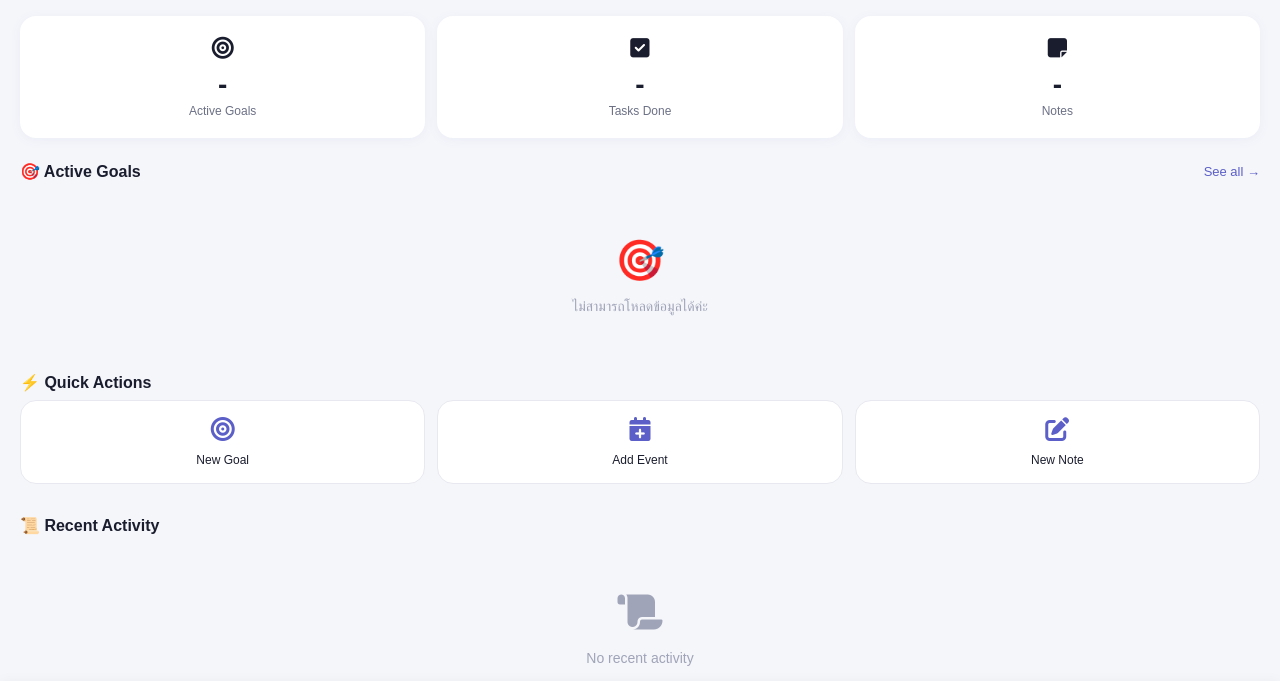
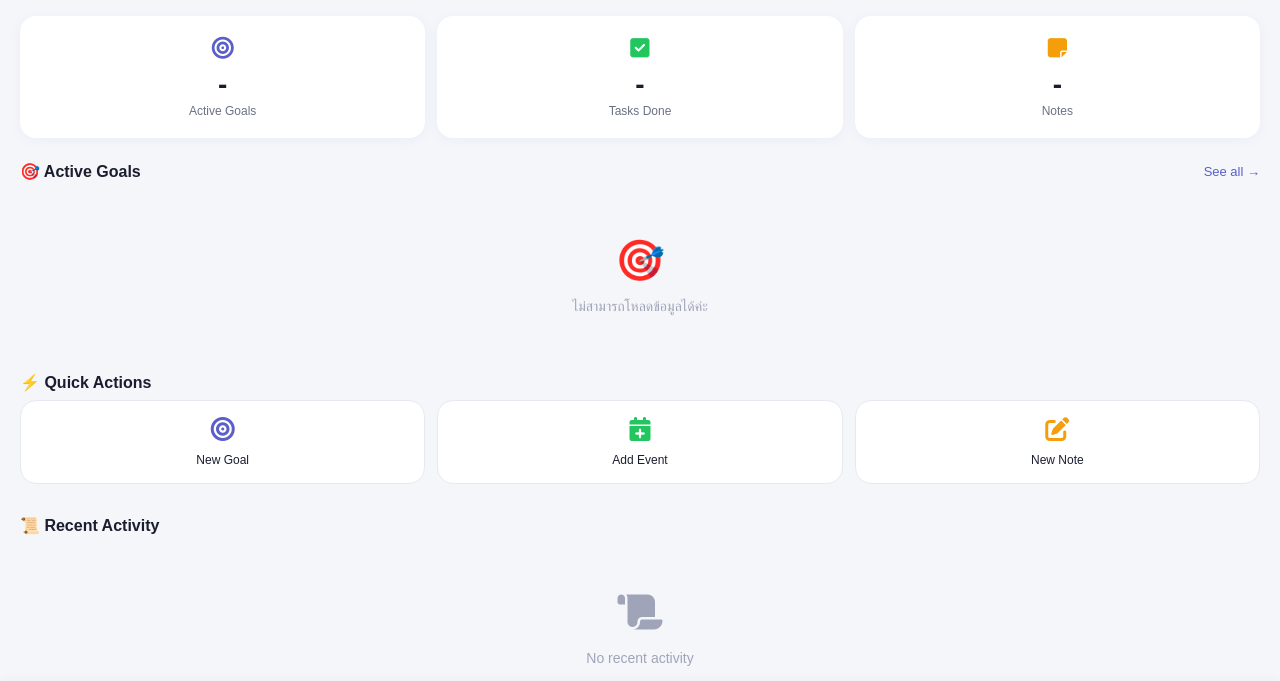
Before and after one commit to benhoenig/NOVA-II, a Flask app: template interface/templates/dashboard.html in a window 1280 px wide. Shown: the part 60-741 px from the top of the page. Run offline with Flask 3, Linux system fonts and the light colour scheme; the template is opened without the code that fills it, so the values that code supplies are empty; some web fonts are replaced.

Commit message:
fix: Update icon colors to match theme (Green for Tasks, Yellow for Events)

```diff
--- a/interface/static/dashboard.css
+++ b/interface/static/dashboard.css
@@ -117,6 +117,18 @@ body {
 .stat-card .icon {
     font-size: 22px;
     margin-bottom: 6px;
+}
+
+.stat-card:nth-child(1) .icon {
+    color: var(--accent);
+}
+
+.stat-card:nth-child(2) .icon {
+    color: var(--green);
+}
+
+.stat-card:nth-child(3) .icon {
+    color: var(--yellow);
 }
 
 .stat-card .number {
@@ -1312,6 +1324,18 @@ body {
     margin-bottom: 4px;
 }
 
+.quick-actions .action-btn:nth-child(1) i {
+    color: var(--accent);
+}
+
+.quick-actions .action-btn:nth-child(2) i {
+    color: var(--green);
+}
+
+.quick-actions .action-btn:nth-child(3) i {
+    color: var(--yellow);
+}
+
 .action-btn span {
     font-size: 12px;
     font-weight: 500;
@@ -1348,6 +1372,26 @@ body {
     flex-shrink: 0;
 }
 
+.history-icon.goal {
+    color: var(--accent);
+    background: var(--accent-light);
+}
+
+.history-icon.task {
+    color: var(--green);
+    background: var(--green-bg);
+}
+
+.history-icon.event {
+    color: var(--yellow);
+    background: var(--yellow-bg);
+}
+
+.history-icon.delete {
+    color: var(--red);
+    background: var(--red-bg);
+}
+
 .history-content {
     flex: 1;
     display: flex;
--- a/interface/templates/dashboard.html
+++ b/interface/templates/dashboard.html
@@ -359,14 +359,20 @@
 
             container.innerHTML = data.logs.map(log => {
                 let icon = 'fa-circle-info';
-                if (log.action_type.includes('GOAL')) icon = 'fa-bullseye';
-                if (log.action_type.includes('TASK')) icon = 'fa-check';
-                if (log.action_type.includes('EVENT')) icon = 'fa-calendar-day';
-                if (log.action_type.includes('DELETE')) icon = 'fa-trash';
+                let typeClass = '';
+
+                if (log.action_type.includes('GOAL')) { icon = 'fa-bullseye'; typeClass = 'goal'; }
+                if (log.action_type.includes('TASK')) { icon = 'fa-check'; typeClass = 'task'; }
+                if (log.action_type.includes('EVENT')) { icon = 'fa-calendar-day'; typeClass = 'event'; }
+
+                if (log.action_type.includes('DELETE')) {
+                    icon = 'fa-trash';
+                    typeClass = 'delete';
+                }
 
                 return `
                     <div class="history-item">
-                        <div class="history-icon"><i class="fa-solid ${icon}"></i></div>
+                        <div class="history-icon ${typeClass}"><i class="fa-solid ${icon}"></i></div>
                         <div class="history-content">
                             <span class="history-text">${escapeHTML(log.description)}</span>
                             <span class="history-time">${formatChatTime(log.created_at)}</span>
```
